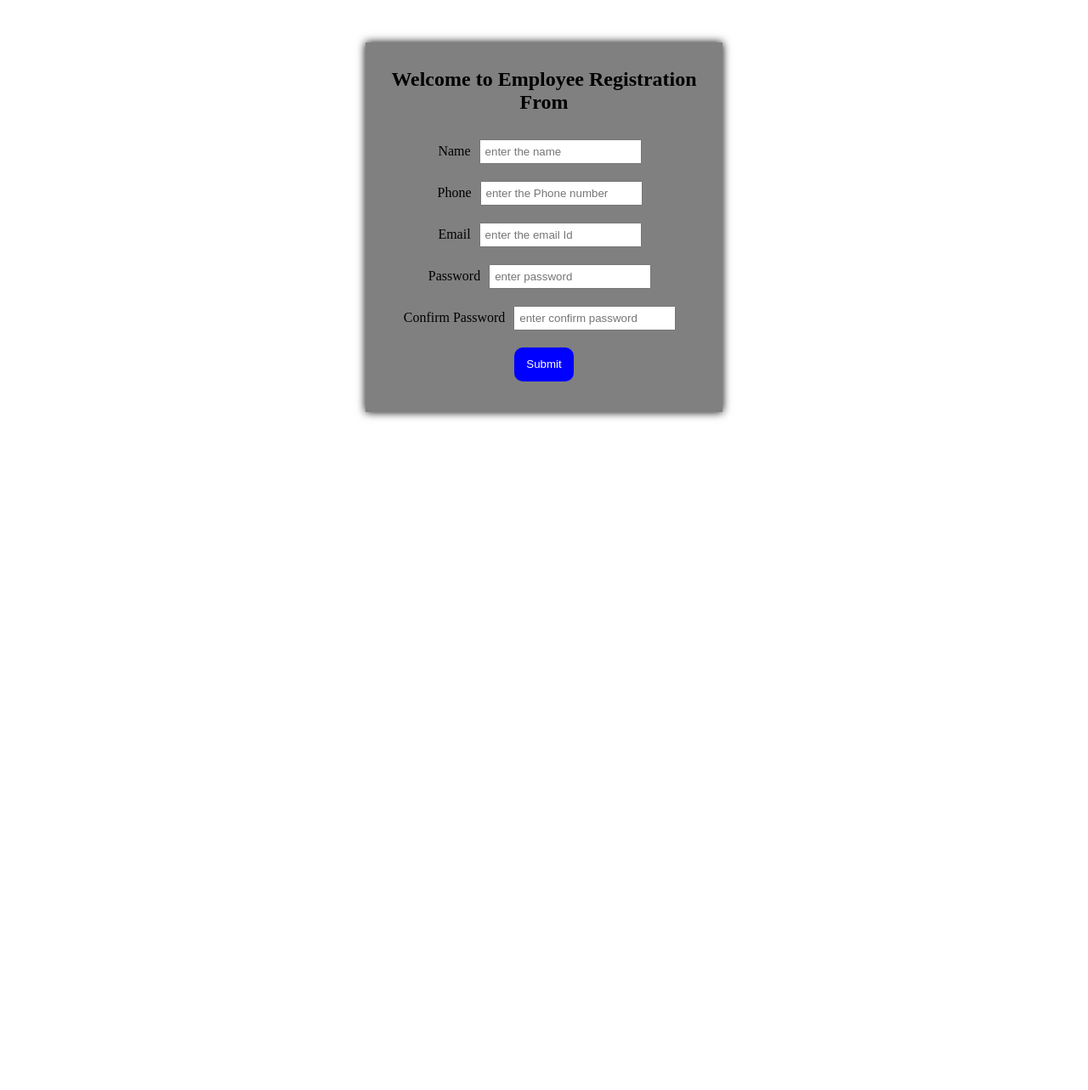
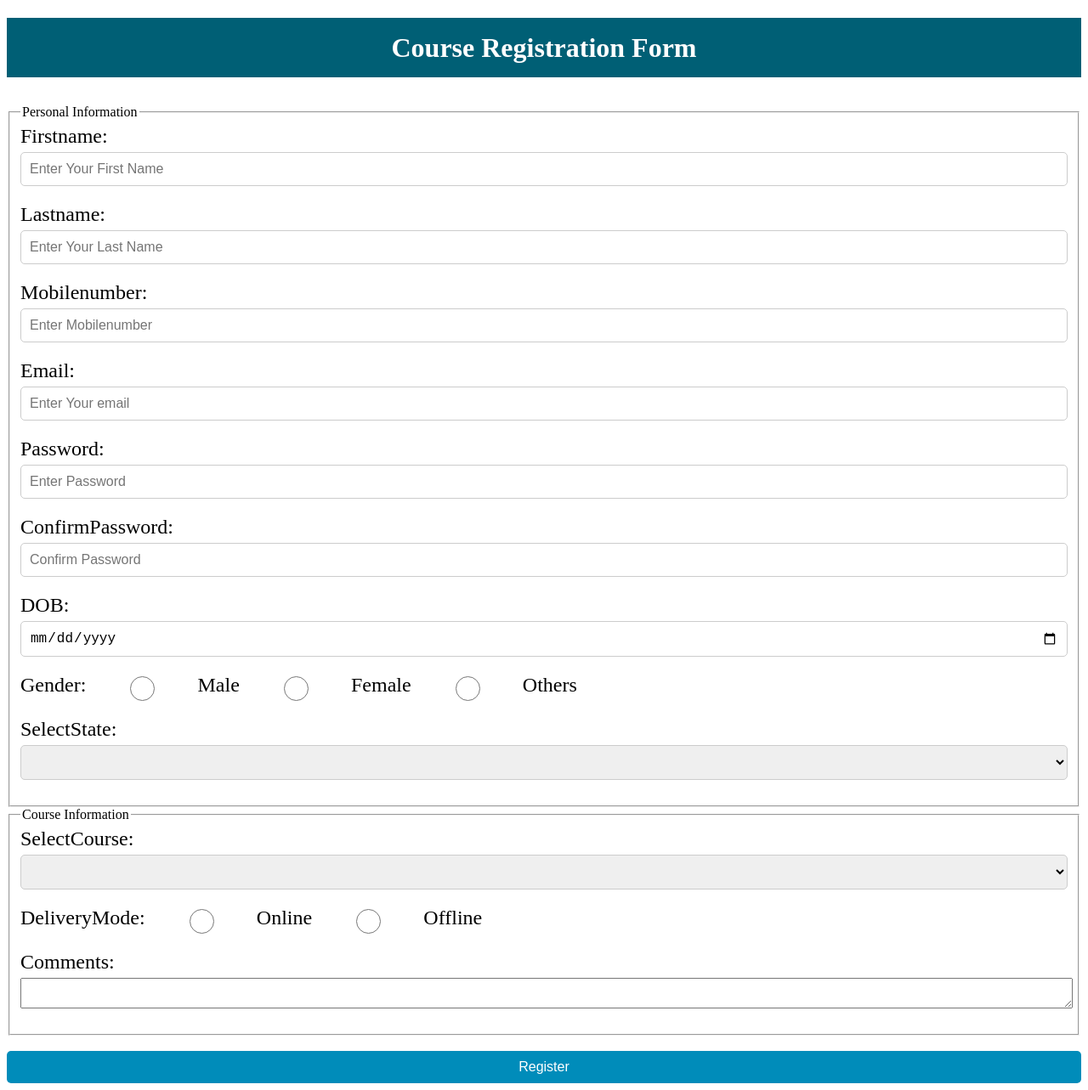
Before and after one commit to Pavan7355/React-Class-Batch2-Jfs-and-Pfs, a React (Create React App) app: page / in a window 1280 px wide. Shown: the whole page at 85% size. Before the commit the page ends 800 px from the top, so only its background shows below. Built offline with nearby package versions, Linux system fonts and the light colour scheme.

Commit message:
useState from project

```diff
--- a/src/App.js
+++ b/src/App.js
@@ -1,13 +1,12 @@
 import React from 'react'
-import Example7 from './UseStateHook/Example7';
-import Example8 from './UseStateHook/Example8';
-
+import Heading from './Formproj/Heading'
+import Regform from './Formproj/Regform'
 function App() {
 
   return (
 <>
-{/* <Example7/> */}
-<Example8/>
+<Heading/>
+<Regform/>
 </>
   );
 }
--- /dev/null
+++ b/src/Formproj/Heading.css
@@ -0,0 +1,10 @@
+.form-heading {
+    text-align: center;
+    font-size: 2rem;
+    margin-bottom: 2rem;
+    align-content: center;
+    background-color: #005f75;
+    color: #fff;
+    height: 50px;
+    padding: 10px;
+    }
--- /dev/null
+++ b/src/Formproj/Heading.js
@@ -0,0 +1,12 @@
+import React from "react";
+import './Heading.css'
+
+function Heading(){
+    return(
+        <>
+           <h1 className="form-heading">Course Registration Form</h1>
+        </>
+    )
+}
+
+export default Heading
--- /dev/null
+++ b/src/Formproj/Regform.js
@@ -0,0 +1,195 @@
+import React,{useState} from "react";
+import './index.css'
+
+function RegistrationFrom(){// this use state method which appects two data 1)current data  2)function updated data
+    const[firstname, setFirstname]= useState("")
+    const[lastname, setLastname]= useState("")
+    const[mobilenumber, setMobnumber]= useState("")
+    const[email, setEmail]= useState("")
+    const[password, setPassword]= useState("")
+    const[confpassword, setConfpassword]= useState("")
+    const [passwordError, setPasswordError] = useState(false);
+    const[dob, setDob]= useState("")
+    const [gender, setSelectedOption] = useState('');
+    const[selectstate, setSelectstate]= useState("")
+    const[selectcourse, setSelectcourse]= useState("")
+    const[deliverymode, setSelectedDelivery]= useState("")
+    const[comments, setComments]= useState("")
+
+    const handleOptionChange = (event) => {   // this are the function where updated data are stored for gender
+      setSelectedOption(event.target.value);
+
+    };
+    const handleOption = (event) => {   // this are the function where updated data are stored for delivery mode
+      setSelectedDelivery(event.target.value);
+    };
+
+    const handleSubmit = (e) => {  // handle form submission logic here
+        e.preventDefault();
+        if (password !== confpassword) {
+          setPasswordError(true);
+        }                        // this if condition logic for the password validation
+        else {
+          setPasswordError(false);
+          // alert("Password submitted successfully!");
+        console.log("Firstname:", firstname);
+        console.log("Lastname:", lastname);
+        console.log("Mobilenumber:", mobilenumber);
+        console.log("Email:", email);
+        console.log("Password:", password);
+        console.log("ConfirmPassword:", confpassword);
+
+        console.log("DOB:", dob);
+        console.log("Gender:", gender);
+        console.log("SelectState:", selectstate);
+        console.log("SelectCourse:", selectcourse);
+        console.log("DeliveryMode:", deliverymode);
+        console.log("Comments:", comments);
+        alert('Your response updated successfully: ' + firstname);
+        }
+        // window.location.reload();
+
+        // Add logic here to submit form data to backend
+      };
+      return(
+   <>
+    <form className="registration-form" onSubmit={handleSubmit}>
+      <fieldset>
+        <legend>Personal Information</legend>
+      <div className="form-group">
+        <label htmlFor="firstname">Firstname:</label>
+        <input placeholder="Enter Your First Name"
+          type="text"
+          id="firstname"
+          value={firstname}
+          onChange={(e) => setFirstname(e.target.value)}
+          required
+        />
+      </div>
+      <div className="form-group">
+        <label htmlFor="lastname">Lastname:</label>
+        <input placeholder="Enter Your Last Name"
+          type="text"
+          id="lastname"
+          value={lastname}
+          onChange={(e) => setLastname(e.target.value)}
+          required
+        />
+      </div>
+      <div className="form-group">
+        <label htmlFor="mobilenumber">Mobilenumber:</label>
+        <input placeholder="Enter Mobilenumber" maxLength={"10"}
+          type="text"
+          id="mobilenumber"
+          value={mobilenumber}
+          onChange={(e) => setMobnumber(e.target.value)}
+          required
+        />
+      </div>
+      <div className="form-group">
+        <label htmlFor="email">Email:</label>
+        <input placeholder="Enter Your email"
+          type="text"
+          id="email"
+          value={email}
+          onChange={(e) => setEmail(e.target.value)}
+          required
+        />
+      </div>
+      <div className="form-group">
+        <label htmlFor="password">Password:</label>
+        <input placeholder="Enter Password" maxLength={"10"}
+          type="password"
+          id="password"
+          name="password"
+          value={password}
+          onChange={(e) => setPassword(e.target.value)}
+          required
+        />
+      </div>
+      <div className="form-group">
+        <label htmlFor="confpassword">ConfirmPassword:</label>
+        <input placeholder="Confirm Password" maxLength={"10"}
+          type="password"
+          id="confpassword"
+          name="confpassword"
+          value={confpassword}
+          onChange={(e) => setConfpassword(e.target.value)}
+          required
+        />
+      </div>
+      <div className="form-group">
+        <label htmlFor="dob">DOB:</label>
+        <input type="date"
+          id="dob"
+          value={dob}
+          onChange={(e) => setDob(e.target.value)}
+          required
+        />
+      </div>
+      <div className="form-group1">
+        <label htmlFor="gender">Gender:</label>
+        <input className="gender"type="radio" value="Male" checked={gender === "Male"}
+         onChange={handleOptionChange} /><label>Male</label>
+        <input className="gender"type="radio" value="Female" checked={gender === "Female"}
+        onChange={handleOptionChange} /><label>Female</label>
+        <input className="gender"type="radio" value="Others" checked={gender === "Others"}
+        onChange={handleOptionChange} /><label>Others</label>
+      </div>
+
+      <div className="form-group">
+        <label htmlFor="selectstate">SelectState:</label>
+       <select id="selectstate"
+          value={selectstate}
+          onChange={(e) => setSelectstate(e.target.value)}
+          required>
+		    <option></option>
+		   <option>Maharastra</option>
+       <option>Karnataka</option>
+		   <option>TamilNadu</option>
+		   <option>Kerala</option>
+           <option>AndraPradesh</option>
+	 </select>
+      </div>
+      </fieldset>
+      <fieldset>
+        <legend>Course Information</legend>
+      <div className="form-group">
+        <label htmlFor="selectcourse">SelectCourse:</label>
+        <select id="selectcourse"
+          value={selectcourse}
+          onChange={(e) => setSelectcourse(e.target.value)}
+          required>
+            <option></option>
+	          <option>Java Full Stack</option>
+	          <option>Python Full Stack</option>
+	          <option>Software testing</option>
+	        <option>Python DataScience</option>
+         </select>
+      </div>
+      <div className="form-group1">
+        <label htmlFor="deliverymode">DeliveryMode:</label>
+        <input className="delivery" type="radio" value="Online"
+         checked={ deliverymode=== "Online"} onChange={handleOption} /><label>Online</label>
+        <input className="delivery" type="radio" value="Offline"
+        checked={deliverymode === "Offline"} onChange={handleOption} /><label>Offline</label>
+      </div>
+      <div className="form-group">
+        <label htmlFor="comments">Comments:</label>
+        <textarea id="comments"
+          value={comments}
+          onChange={(e) => setComments(e.target.value)}
+          required>
+         </textarea>
+
+      </div>
+      </fieldset>
+      <br></br>
+      {passwordError && <p className="warning">*Passwords do not match*.</p>}
+      <button type="submit">Register</button>
+    </form>
+    </>
+     )
+}
+
+export default RegistrationFrom;
--- /dev/null
+++ b/src/Formproj/index.css
@@ -0,0 +1,71 @@
+.registration-form {
+  display: flex;
+  flex-direction: column;
+  align-items: left;
+  justify-content: center;
+  height: 100%;
+  margin: 0 auto;
+  box-sizing: border-box;
+}
+
+.form-group {
+  display: flex;
+  flex-direction: column;
+  margin-bottom: 20px;
+}
+
+label {
+  margin-bottom: 5px;
+  font-size: x-large;
+}
+
+input {
+  padding: 10px;
+  border-radius: 5px;
+  border: 1px solid #ccc;
+  font-size: 16px;
+  width: 100%;
+  box-sizing: border-box;
+}
+
+button {
+  padding: 10px 20px;
+  border-radius: 5px;
+  border: none;
+  background-color: #008CBA;
+  color: #fff;
+  font-size: 16px;
+  cursor: pointer;
+  transition: background-color 0.3s ease;
+}
+
+button:hover {
+  background-color: #005f75;
+}
+
+select{
+  padding: 10px;
+  border-radius: 5px;
+  border: 1px solid #ccc;
+  font-size: 16px;
+  width: 100%;
+  box-sizing: border-box;
+}
+
+.form-group1{
+  display: flex;
+  flex-direction: left;
+  margin-bottom: 20px;
+}
+.gender,.delivery{
+width: 10%;
+}
+textarea{
+width: 100%;
+}
+
+.warning{
+padding: 0px 5px 7px ;
+font-size: larger;
+color: red;
+}
```
